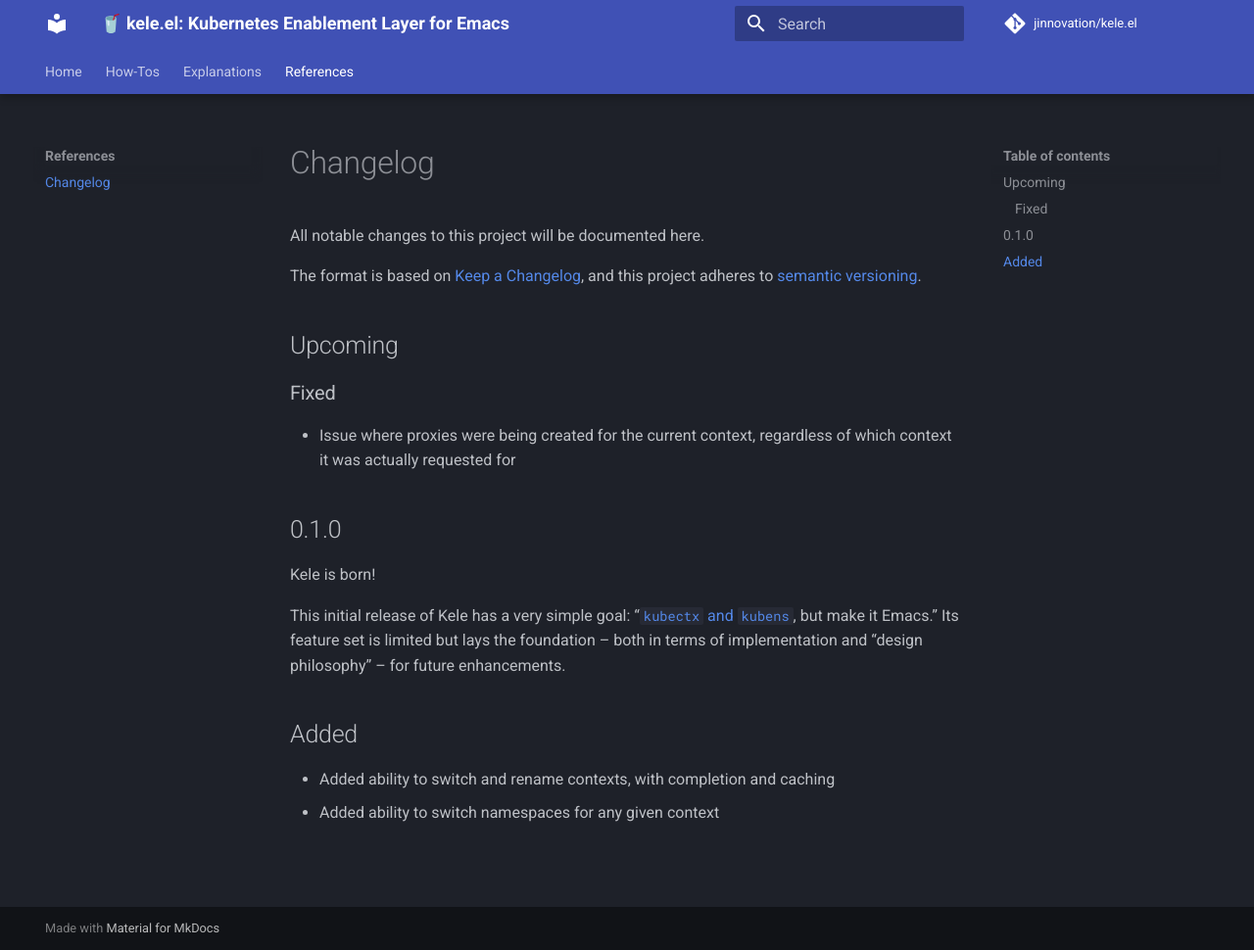
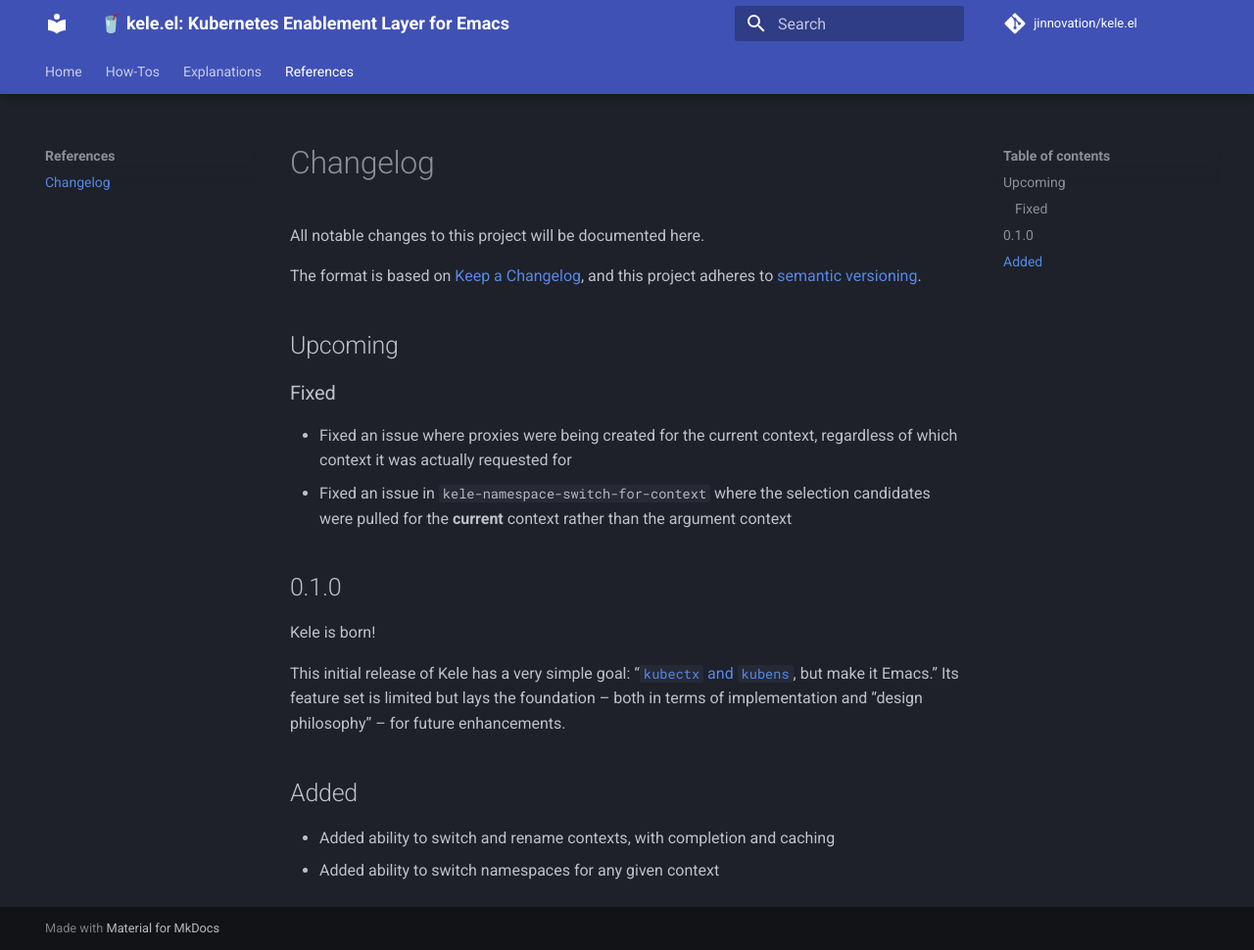
Before and after one commit to jinnovation/kele.el, an MkDocs documentation site: the page built from docs/references/changelog.md, in a window 1280 px wide and 970 px high. Shown: the whole window at 98% size. Built offline with MkDocs 1.6.1 and Material for MkDocs 9.7.7, drawn with Linux system fonts in a browser that asks for light colours; comment, search, counter and statistics services are not loaded.

Commit message:
fix: namespace-switch-for-context: actually use the right context

```diff
--- a/docs/references/changelog.md
+++ b/docs/references/changelog.md
@@ -13,8 +13,11 @@
 
 ### Fixed
 
-- Issue where proxies were being created for the current context, regardless of
-  which context it was actually requested for
+- Fixed an issue where proxies were being created for the current context,
+  regardless of which context it was actually requested for
+- Fixed an issue in `kele-namespace-switch-for-context` where the selection
+  candidates were pulled for the **current** context rather than the argument
+  context
 
 ## 0.1.0
 
```
Also changed, not shown: 1 other file.
